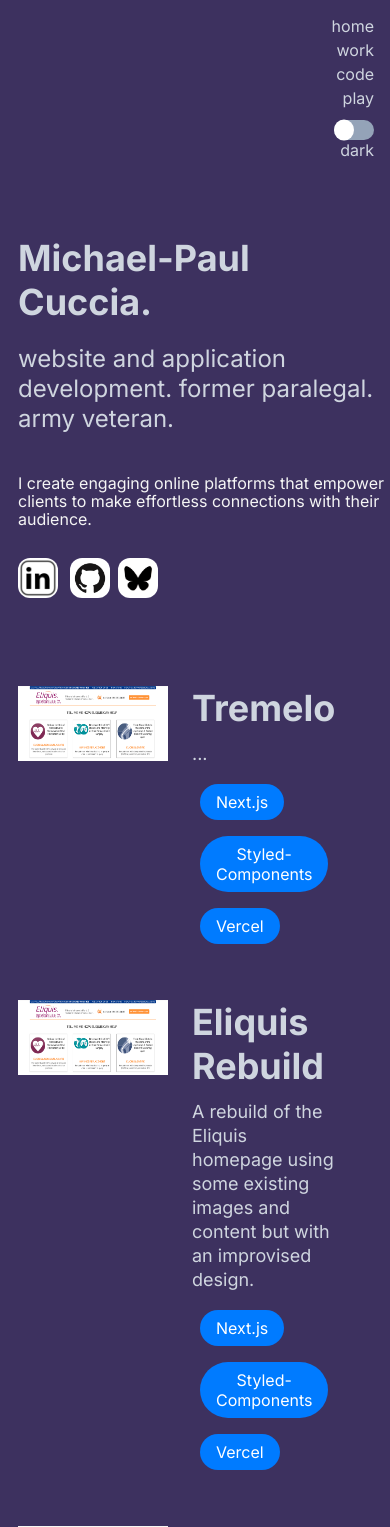
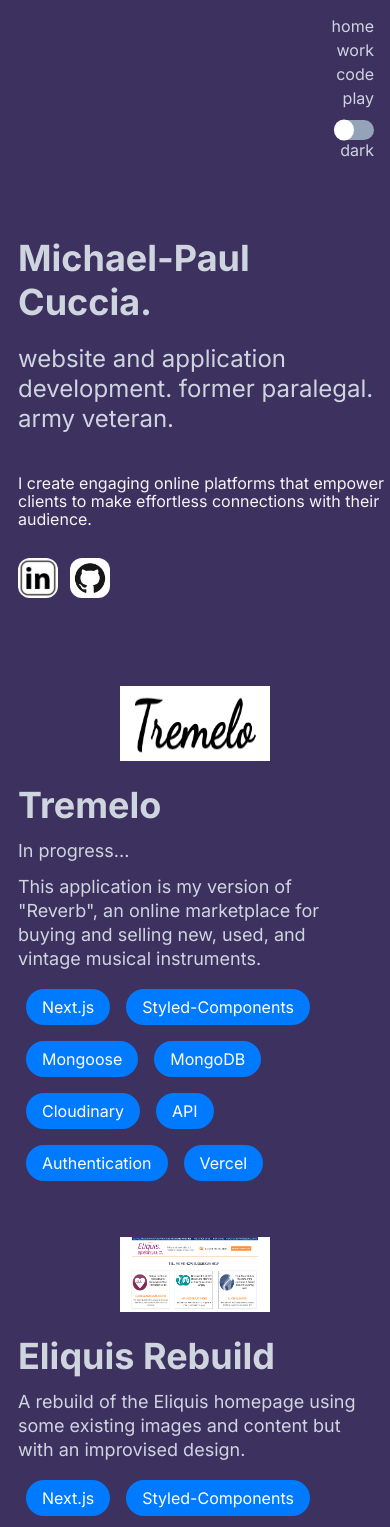
Before and after one commit to michaelpaulcuccia/profile-resume, a Next.js app in the folder my-app/: page /code in a window 390 px wide. Shown: the top 1527 px of the page. Built offline with nearby package versions, Linux system fonts and the light colour scheme.

Commit message:
updates code page content and mobile, fixes spelling

```diff
--- a/my-app/components/Nav.jsx
+++ b/my-app/components/Nav.jsx
@@ -84,9 +84,6 @@ const IconWithLinkContainer = styled.div`
     margin-left: 6px;
   }
 
-  a:nth-of-type(2) {
-    margin-right: 8px;
-  }
 `;
 
 export default function Nav() {
@@ -138,18 +135,6 @@ export default function Nav() {
           style={{ borderRadius: "12px" }}
         />
         </Link>
-        <Link
-          href="https://bsky.app/profile/youdontknowmebro.bsky.social/"
-          target="_blank"
-        >
-         <Image
-          src={Bluesky}
-          width={40}
-          height={40}
-          alt="Bluesky"
-          style={{ borderRadius: "12px" }}
-        />
-        </Link>
       </IconWithLinkContainer>
     </Hero>
     </>
--- a/my-app/constants/technologies.js
+++ b/my-app/constants/technologies.js
@@ -82,4 +82,15 @@ export const bjjtrackerTech = [
     'Moment.js',
     'Mongoose',
     'MongoDB',
+];
+
+export const tremoloTech = [
+    'Next.js',
+    'Styled-Components',
+    'Mongoose',
+    'MongoDB',
+    'Cloudinary',
+    'API',
+    'Authentication',
+    'Vercel',
 ]
--- a/my-app/src/app/code/page.js
+++ b/my-app/src/app/code/page.js
@@ -5,19 +5,30 @@ import PageWrapper from '../../../components/PageWrapper';
 import Image from 'next/image';
 import CustomLink from '../../../components/CustomLink';
 import { TextContainer, Title, Paragraph, PillContainer, Headline } from '../../../components/CustomText';
+import { mobileBreakpoint } from '../../../constants/breakpoint';
 import Pill from '../../../components/Pill';
-import { eliquisTech, clinicalTrialsTech, bjjTech, sellersmarketTech, bjjtrackerTech } from '../../../constants/technologies';
+import { eliquisTech, clinicalTrialsTech, bjjTech, sellersmarketTech, bjjtrackerTech, tremoloTech } from '../../../constants/technologies';
 import Eliquis from '../../../public/assets/eliquis.png';
 import ClinicalTrials from '../../../public/assets/clinical-trials.png';
 import BJJ from '../../../public/assets/BJJ.png';
+import Tremelo from '../../../public/assets/Tremelo.png';
 
 const Box = styled.div`
   display: flex;
   max-width: 60%;
   margin-bottom: 40px;
 
+  @media (max-width: ${mobileBreakpoint}) {
+    flex-direction: column;
+    max-width: 100%;
+  }
+
   .image-container {
     margin-right: 24px;
+
+    @media (max-width: ${mobileBreakpoint}) {
+      margin: 0 auto 18px;
+    }
   }
 `;
 
@@ -25,9 +36,17 @@ const HerokuBox = styled.div`
   display: flex;
   margin-bottom: 40px;
 
+  @media (max-width: ${mobileBreakpoint}) {
+    flex-direction: column;
+  }
+
   .text-side {
     width: 60%;
     margin-right: 8px;
+
+    @media (max-width: ${mobileBreakpoint}) {
+      width: 100%;
+    }
   }
 `;
 
@@ -37,6 +56,11 @@ const StyledPillContainer = styled(PillContainer)`
 
 const HerokuPillContainer = styled(PillContainer)`
   width: 40%;
+
+    @media (max-width: ${mobileBreakpoint}) {
+      width: 100%;
+      margin-top: 12px;
+    }
 `;
 
 export default function page() {
@@ -47,24 +71,27 @@ export default function page() {
           <Box>
             <div className='image-container'>
               <Image
-                src={Eliquis}
+                src={Tremelo}
                 width={150}
                 height={75}
                 alt="..."
               />
             </div>
-            <div className='content-container'>
+            <div>
               <CustomLink href='/' target="_blank">
                   <Title>Tremelo</Title>
               </CustomLink>
             <div style={{ marginBottom: '12px'}}></div>
                 <Paragraph>
-                  ...
+                  In progress...
+                </Paragraph>
+                <Paragraph>
+                  This application is my version of "Reverb", an online marketplace for buying and selling new, used, and vintage musical instruments.
                 </Paragraph>
                 <div style={{ marginBottom: '18px'}}></div>
                   <StyledPillContainer>
                     {
-                      eliquisTech.map((item, i) => (
+                      tremoloTech.map((item, i) => (
                         <Pill key={i}>{item}</Pill>
                       ))
                     }
@@ -80,7 +107,7 @@ export default function page() {
                 alt="Eliquis"
               />
             </div>
-            <div className='content-container'>
+            <div>
               <CustomLink href='https://eliquis-rebuild.vercel.app/' target="_blank">
                   <Title>Eliquis Rebuild</Title>
               </CustomLink>
@@ -107,7 +134,7 @@ export default function page() {
                 alt="Clinical Trials"
               />
               </div>
-             <div className='content-container'>
+             <div>
                 <CustomLink href='https://clinicaltrialsgatsby.vercel.app/' target="_blank">
                   <Title>Clinical Trials</Title>
                 </CustomLink>
@@ -134,7 +161,7 @@ export default function page() {
                 alt="BJJ"
                 />
             </div>
-            <div className='content-container'>
+            <div>
                 <CustomLink href='https://bjjd-esign-system-9shxpknrh-michaelpaulcuccia.vercel.app/' target="_blank">
                     <Title>Brazilian Jiu Jitsu Design System</Title>
                 </CustomLink>
--- a/my-app/src/app/page.js
+++ b/my-app/src/app/page.js
@@ -13,7 +13,7 @@ export default function page() {
           In July 2024, I will be actively seeking a new role.
         </Paragraph>
         <Paragraph>
-          My time with designory will be ending after three successful years of building websites for one of world's largest pharmacuetical companies, and for one of the most profitable cancer drugs on the market. Sadly, that client will be consolidating agencies and I will be included in staff reductions.
+          My time with designory will be ending after three successful years of building websites for one of world's largest pharmaceutical companies, and for one of the most profitable cancer drugs on the market. Sadly, that client will be consolidating agencies and I will be included in staff reductions.
         </Paragraph>
         <div style={{ marginBottom: '40px'}}></div>
         <Paragraph>
--- a/my-app/src/app/play/page.js
+++ b/my-app/src/app/play/page.js
@@ -41,7 +41,7 @@ export default function page() {
           I try to get outside as much as possible. Living in the Texas Hill Country and being surrounded by such amazing nature is such a blessing. In addition to hiking, I am a rock/ice climber and skier, and have had many incredible mountain experiences.
         </Paragraph>
         <Paragraph>
-          I have been training Brazilian Jiu Jitsu since 2007. The art and lifestyle of Jiu Jitsu, along with people I train with, are a huge part of my life.
+          Im 2007 I began training Brazilian Jiu Jitsu. The art and lifestyle of Jiu Jitsu, along with people I train with, are a huge part of my life.
         </Paragraph>
         <Paragraph>
           I have been playing Bass Guitar for a few years and have made it a goal to be good enough to eventually play with a live band. I also play a bit of six-string too.
--- a/my-app/src/app/work/page.js
+++ b/my-app/src/app/work/page.js
@@ -18,7 +18,7 @@ export default function page() {
           I was hired by designory in April 2021 as a contract employee. In August 2021, I was offered a full-time position as a Junior Engineer. Not long after, that role evolved into Junior Engineer II and then to Engineer by May 2023.
         </Paragraph>
         <Paragraph>
-          At designory, the majority of my work was for a Pharmacuetical client. I worked on building, updating, and maintaining nearly two dozen websites. These sites were composed of a variety of design systems, technologies, and methodologies. Workstreams were managed through complex branching systems and sandboxes were deployed manually on a custom secure server, as were necessary for client and regulatory demands.
+          At designory, the majority of my work was for a pharmaceutical client. I worked on building, updating, and maintaining nearly two dozen websites. These sites were composed of a variety of design systems, technologies, and methodologies. Workstreams were managed through complex branching systems and sandboxes were deployed manually on a custom secure server, as were necessary for client and regulatory demands.
         </Paragraph>
         <Paragraph>
           In addition to Pharma work, I had been tasked to assist other clients with WebGL, CMS, and many quick-turnaround "microsites".
```
Also changed, not shown: my-app/public/assets/Tremelo.png (added).
